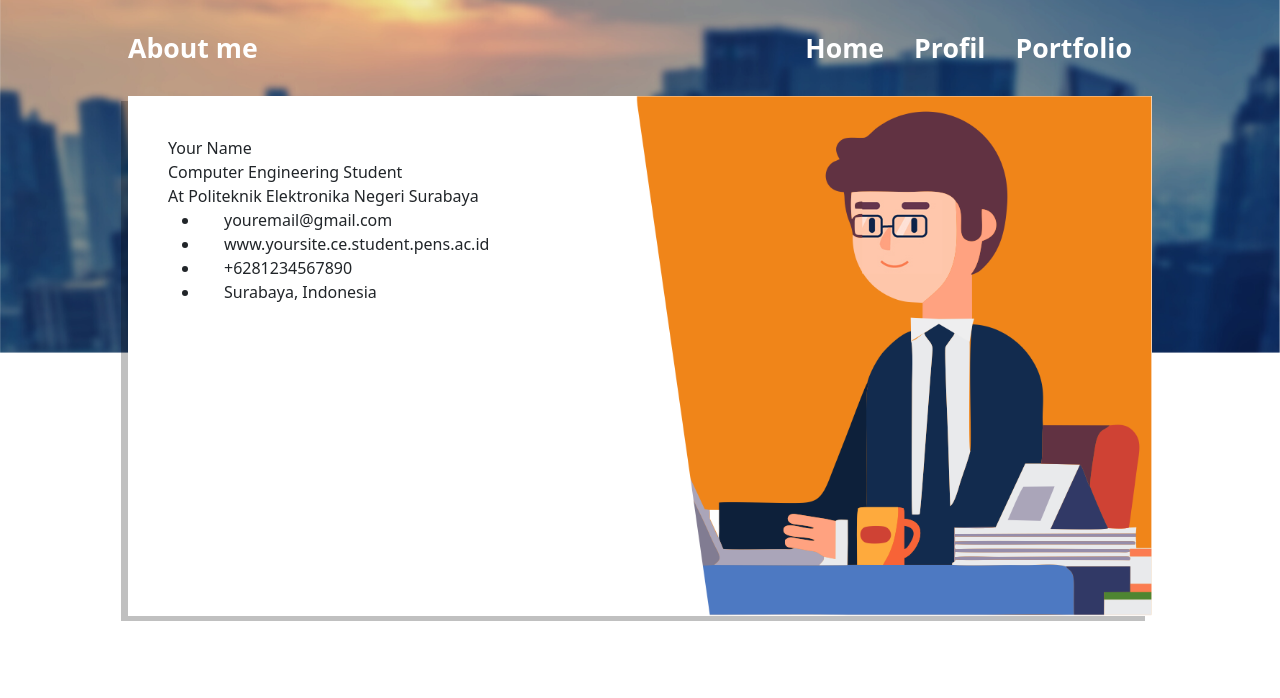
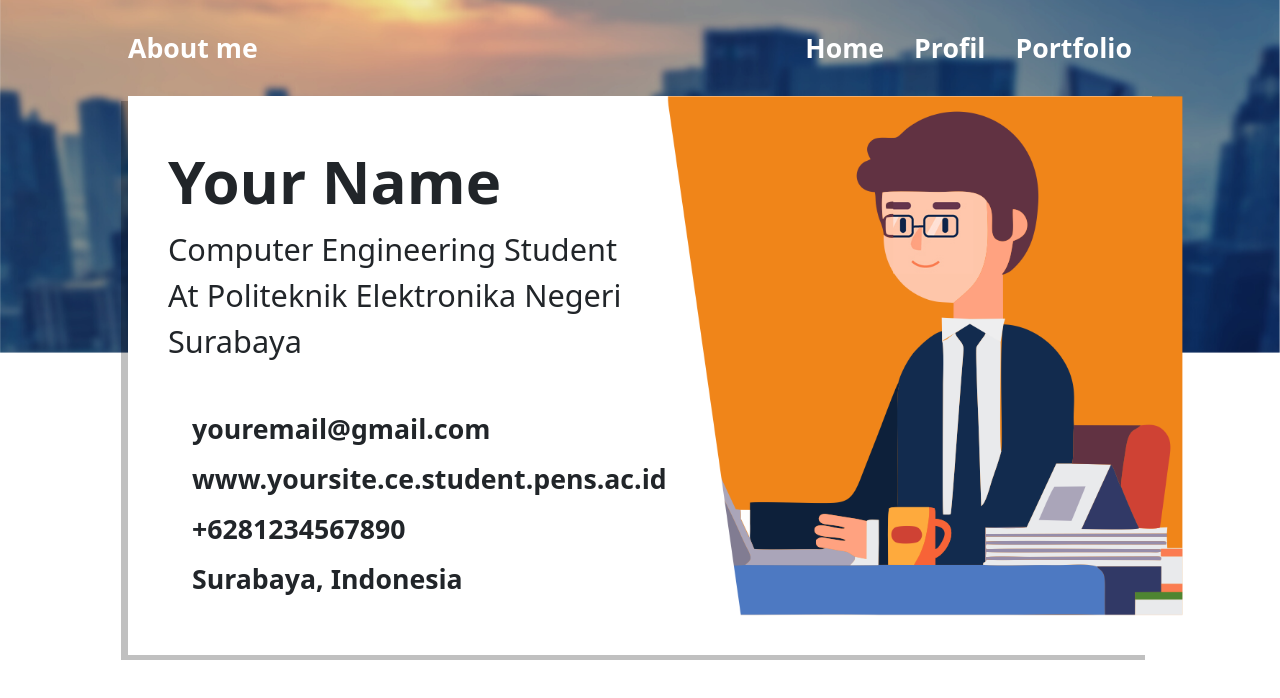
Before and after one commit to teknopres/CE-SMART-FE-PART5-1, a plain HTML site: page index.html in a window 1280 px wide. Drawn offline with nearby package versions, Linux system fonts and the light colour scheme.

Commit message:
Update style.css

```diff
--- a/assets/css/style.css
+++ b/assets/css/style.css
@@ -59,6 +59,28 @@ body {
 .profil-image {
   height: 520px;
 }
+
+/* menambahkan styling teks identitas & kontak pada profil */
+.nama {
+  font-size: 45pt;
+  font-weight: bold;
+}
+
+.keterangan {
+  font-size: 23pt;
+}
+
+.profil-text ul {
+  padding: 0;
+  list-style: none;
+  margin-top: 45px;
+  font-size: 20pt;
+  font-weight: bold;
+}
+
+.profil-text ul li {
+  margin-top: 10px;
+}
 /*  */
 
 
```
